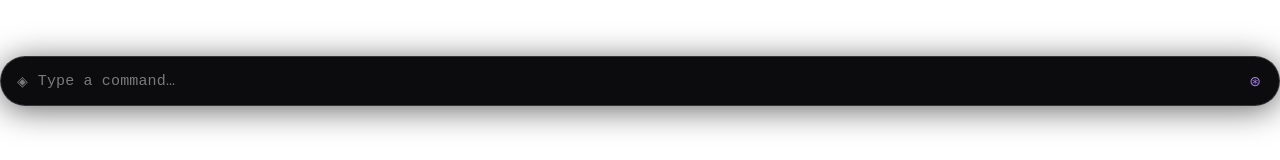
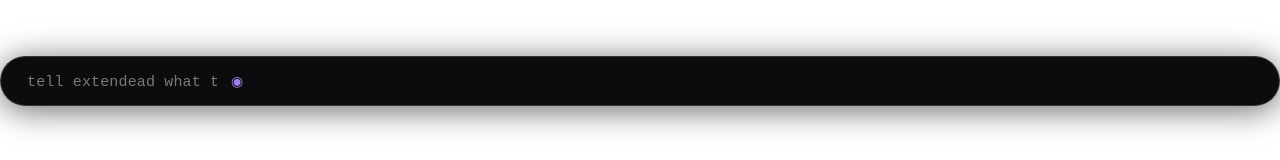
Before and after one commit to Kotoamatsukami-mac/Extendead, a React (Vite) app: page / in a window 1280 px wide. Shown: the part 319-479 px from the top of the page. Built offline with nearby package versions, Linux system fonts and the light colour scheme.

Commit message:
feat(ui): add ghost prediction to lounge strip

```diff
--- a/src/components/LoungeStrip.tsx
+++ b/src/components/LoungeStrip.tsx
@@ -1,26 +1,30 @@
-import { useRef, useEffect } from 'react';
+import { useEffect, useRef } from 'react';
 import type { ChangeEvent, KeyboardEvent } from 'react';
 import './LoungeStrip.css';
 
 interface LoungeStripProps {
   inputValue: string;
+  prediction: string;
   execState: 'idle' | 'parsing' | 'awaiting_route' | 'awaiting_confirm' | 'executing' | 'done' | 'error';
   alwaysOnTop: boolean;
   /** Increment to trigger a re-focus of the input (e.g. after collapse). */
   focusTrigger: number;
   onInput: (value: string) => void;
   onSubmit: (value: string) => void;
+  onAcceptPrediction: () => void;
   onEscape: () => void;
   onToggleAlwaysOnTop: () => void;
 }
 
 export function LoungeStrip({
   inputValue,
+  prediction,
   execState,
   alwaysOnTop,
   focusTrigger,
   onInput,
   onSubmit,
+  onAcceptPrediction,
   onEscape,
   onToggleAlwaysOnTop,
 }: LoungeStripProps) {
@@ -33,8 +37,18 @@ export function LoungeStrip({
 
   const isActive = execState !== 'idle';
   const isLoading = execState === 'parsing' || execState === 'executing';
+  const showPrediction = Boolean(
+    prediction && inputValue && prediction.toLowerCase().startsWith(inputValue.toLowerCase()) && prediction !== inputValue,
+  );
+  const predictionTail = showPrediction ? prediction.slice(inputValue.length) : '';
 
   function handleKeyDown(e: KeyboardEvent<HTMLInputElement>) {
+    if (e.key === 'Tab' && showPrediction) {
+      e.preventDefault();
+      onAcceptPrediction();
+      return;
+    }
+
     if (e.key === 'Enter' && inputValue.trim()) {
       e.preventDefault();
       onSubmit(inputValue.trim());
@@ -50,10 +64,10 @@ export function LoungeStrip({
 
   const placeholder =
     execState === 'parsing'
-      ? 'Parsing…'
+      ? 'reading intent…'
       : execState === 'executing'
-        ? 'Executing…'
-        : 'Type a command…';
+        ? 'running sequence…'
+        : 'tell extendead what to do';
 
   return (
     <div
@@ -61,9 +75,15 @@ export function LoungeStrip({
       data-tauri-drag-region
     >
       <div className="lounge-strip__inner">
-        <span className="lounge-strip__icon" aria-hidden="true">
-          {isLoading ? '⟳' : '◈'}
-        </span>
+        <span className="lounge-strip__marker" aria-hidden="true" />
+
+        <div className="lounge-strip__input-shell">
+          {showPrediction && (
+            <div className="lounge-strip__ghost" aria-hidden="true">
+              <span className="lounge-strip__ghost-typed">{inputValue}</span>
+              <span className="lounge-strip__ghost-tail">{predictionTail}</span>
+            </div>
+          )}
 
           <input
             ref={inputRef}
@@ -77,15 +97,19 @@ export function LoungeStrip({
             autoComplete="off"
             spellCheck={false}
           />
+        </div>
 
+        <div className="lounge-strip__meta">
+          {showPrediction && <span className="lounge-strip__hint">tab</span>}
           <button
             className={`lounge-strip__pin ${alwaysOnTop ? 'lounge-strip__pin--active' : ''}`}
             onClick={onToggleAlwaysOnTop}
             title={alwaysOnTop ? 'Unpin window' : 'Pin window on top'}
             aria-label={alwaysOnTop ? 'Unpin window' : 'Pin window on top'}
           >
-          ⊛
+            {alwaysOnTop ? '◉' : '◎'}
           </button>
+        </div>
       </div>
     </div>
   );
```
Lines whose indentation alone changed are shown as unchanged.
